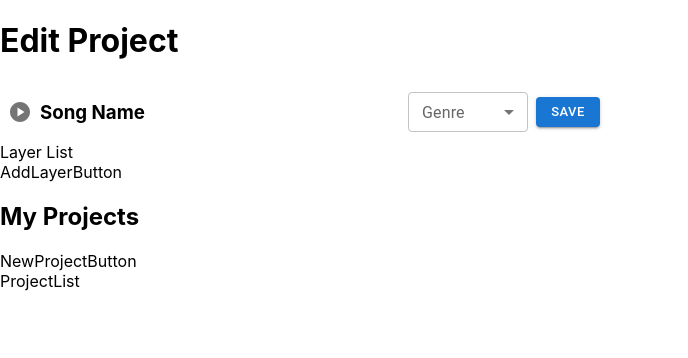
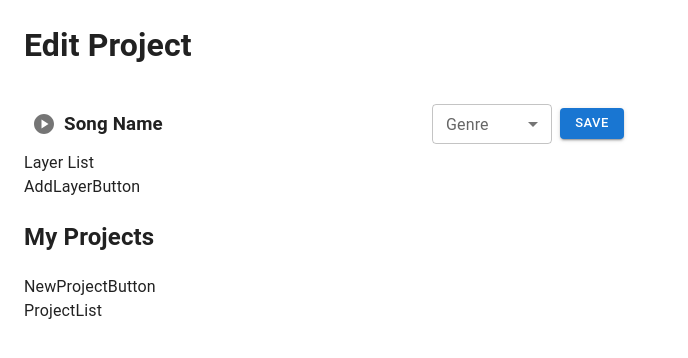
Before and after one commit to rpp33-boc-pacific/improvibe, a Next.js app: page /editor in a window 1280 px wide. Shown: the top 358 px of the page, without its empty margins (0-688 px from the left). Built offline with nearby package versions, Linux system fonts and the light colour scheme.

Commit message:
put editor page contents in container

```diff
--- a/pages/editor.tsx
+++ b/pages/editor.tsx
@@ -1,3 +1,7 @@
+import * as React from 'react';
+import CssBaseline from '@mui/material/CssBaseline';
+import Box from '@mui/material/Box';
+import Container from '@mui/material/Container';
 import LayerList from '../components/projectEditor/LayerList'
 import ProjectHeader from '../components/projectEditor/ProjectHeader'
 import AddLayer from '../components/projectEditor/AddLayer'
@@ -7,6 +11,8 @@ import ProjectList from '../components/projectEditor/ProjectList'
 export default function Editor() {
   return (
     <>
+      <CssBaseline />
+      <Container maxWidth="xl">
         <h1>Edit Project</h1>
         <div className='main'>
           <div className='layers'>
@@ -22,6 +28,7 @@ export default function Editor() {
             <ProjectList />
           </div>
         </div>
+      </Container>
     </>
   );
 }
```
Lines whose indentation alone changed are shown as unchanged.
